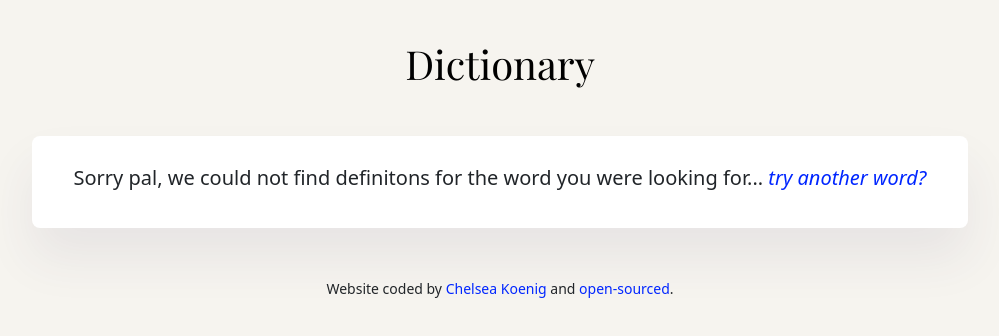
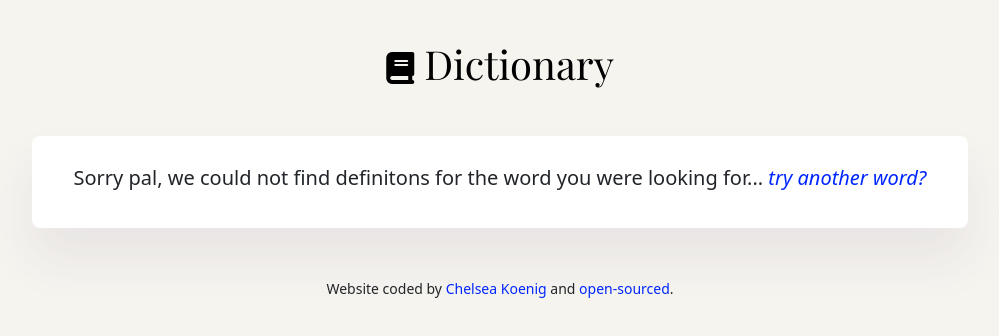
Before and after one commit to emceekoenig/dictionary-react-app, a React (Create React App) app: page / in a window 1280 px wide. Shown: the top 336 px of the page, without its empty margins (140-1139 px from the left). Built offline with nearby package versions, Linux system fonts and the light colour scheme; no server answers; a web font is replaced by a local one.

Commit message:
Added icon

```diff
--- a/public/index.html
+++ b/public/index.html
@@ -12,11 +12,13 @@
     rel="stylesheet">
   <link href="https://cdn.jsdelivr.net/npm/bootstrap@5.3.1/dist/css/bootstrap.min.css" rel="stylesheet"
     integrity="sha384-4bw+/aepP/YC94hEpVNVgiZdgIC5+VKNBQNGCHeKRQN+PtmoHDEXuppvnDJzQIu9" crossorigin="anonymous">
+  <link rel="shortcut icon" href="icon.svg" type="image/x-icon">
   <!--
       manifest.json provides metadata used when your web app is installed on a
       user's mobile device or desktop. See https://developers.google.com/web/fundamentals/web-app-manifest/
     -->
   <link rel="manifest" href="%PUBLIC_URL%/manifest.json" />
+  <script src="https://kit.fontawesome.com/9c95765d2e.js" crossorigin="anonymous"></script>
 
   <title>Dictionary App</title>
 </head>
--- a/src/App.js
+++ b/src/App.js
@@ -13,6 +13,7 @@ export default function App() {
               alt="Dictionary Homepage"
               title="Dictionary Homepage"
             >
+              <i className="fa-sharp-duotone fa-solid fa-book fs-2" />{" "}
               Dictionary
             </a>
           </h1>
```
Also changed, not shown: public/icon.svg (added).
